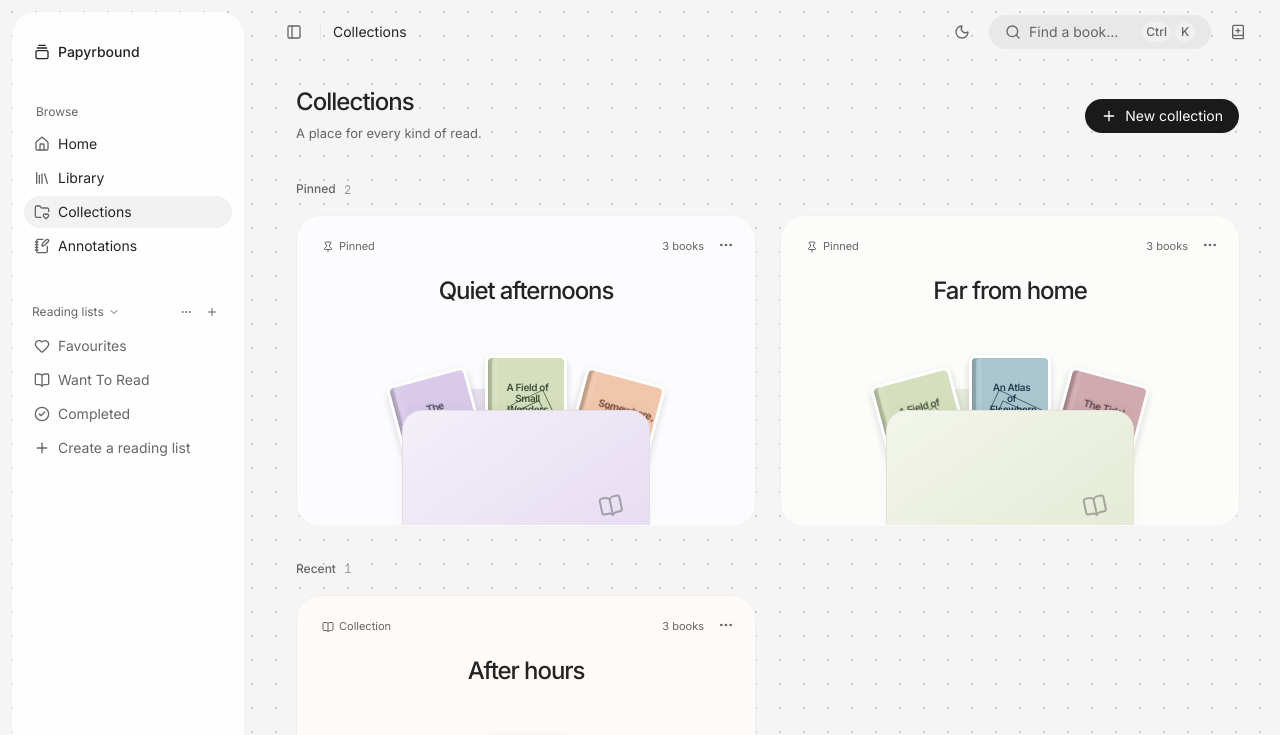
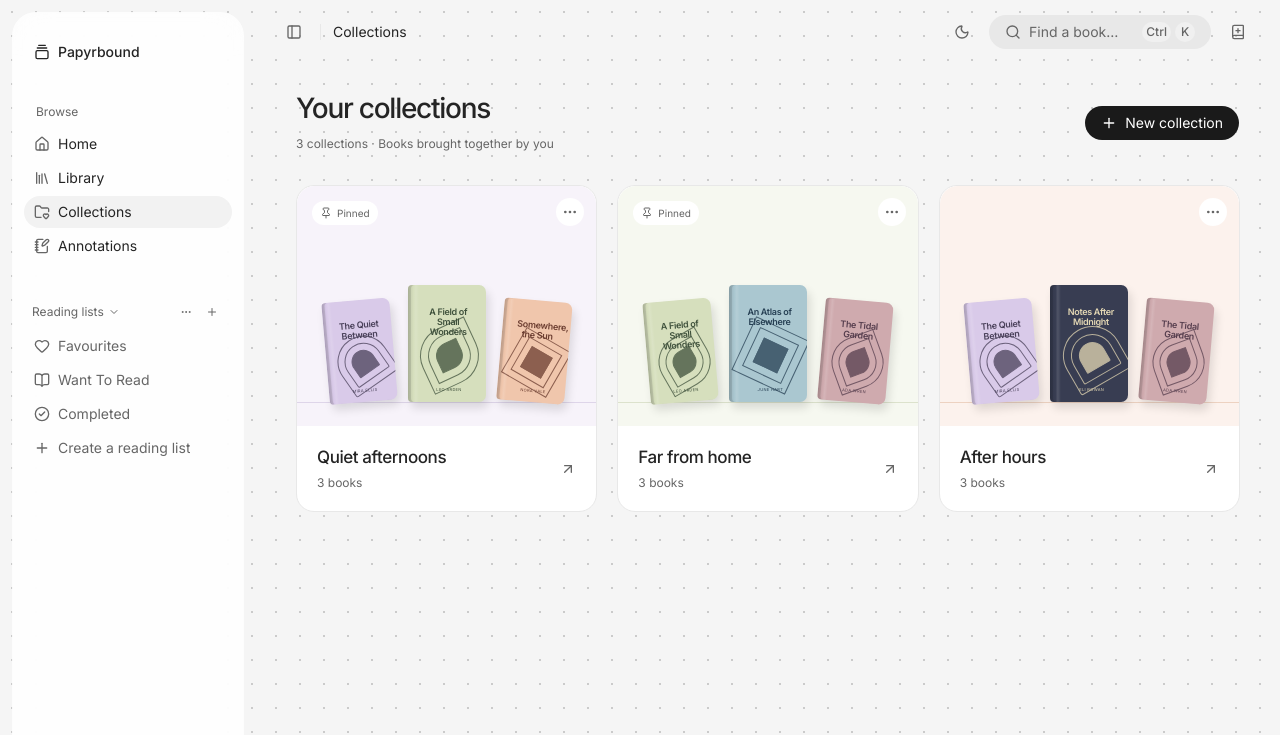
Before and after one commit to Papyrbound/papyrbound-frontend, a Next.js app: page /collections in a window 1280 px wide. Shown: the top 735 px of the page. Built offline with nearby package versions, Linux system fonts and the light colour scheme.

Commit message:
Redesign collections as curated bookshelves

```diff
--- a/src/app/globals.css
+++ b/src/app/globals.css
@@ -388,39 +388,36 @@
   .list-heading-action { opacity: 1; }
 }
 
-/* Collections: layered covers tucked into quiet, colorful folders. */
-.collections-page { padding: 24px 40px 48px; width: 100%; }
-.collections-heading { display: flex; align-items: center; justify-content: space-between; gap: 20px; margin-bottom: 36px; }
-.collections-heading h1 { font-size: 24px; font-weight: 500; letter-spacing: -.04em; }
-.collections-heading p { margin-top: 6px; font-size: 13px; color: var(--muted-foreground); }
-.collection-section + .collection-section { margin-top: 32px; }
-.collection-section-heading { display: flex; align-items: center; gap: 8px; margin-bottom: 16px; font-size: 12px; color: var(--muted-foreground); }
-.collection-section-heading span { font-variant-numeric: tabular-nums; opacity: .65; }
-.collection-cards { display: grid; grid-template-columns: repeat(auto-fill, minmax(min(100%, 300px), 1fr)); gap: 24px; }
-.collection-card[data-slot="card"] { position: relative; overflow: hidden; padding: 0; gap: 0; border: 1px solid color-mix(in srgb, var(--border) 50%, transparent); border-radius: 24px; box-shadow: none; background: color-mix(in srgb, var(--folder-color) 8%, var(--card)); transition: background-color 180ms, border-color 180ms, transform 180ms; }
-.collection-card:hover { border-color: color-mix(in srgb, var(--folder-color) 55%, var(--border)); }
-.collection-open[data-slot="button"] { display: flex; flex-direction: column; justify-content: flex-start; width: 100%; height: 310px; padding: 22px 24px 0; border-radius: 24px; gap: 0; white-space: normal; overflow: hidden; background: transparent; }
+/* Collections: book-led shelves with a quiet editorial hierarchy. */
+.collections-page { padding: 28px 40px 48px; width: 100%; }
+.collections-heading { display: flex; align-items: center; justify-content: space-between; gap: 20px; margin-bottom: 32px; }
+.collections-heading h1 { font-size: 28px; line-height: 1.2; font-weight: 500; letter-spacing: -.045em; }
+.collections-heading p { margin-top: 8px; font-size: 12px; color: var(--muted-foreground); }
+.collection-cards { display: grid; grid-template-columns: repeat(auto-fill, minmax(min(100%, 260px), 1fr)); gap: 20px; }
+.collection-card[data-slot="card"] { position: relative; overflow: hidden; padding: 0; gap: 0; border: 1px solid var(--border); border-radius: 18px; box-shadow: none; background: var(--card); transition: border-color 180ms, transform 180ms; }
+.collection-card:hover { border-color: color-mix(in srgb, var(--collection-color) 65%, var(--foreground)); transform: translateY(-3px); }
+.collection-open[data-slot="button"] { display: flex; flex-direction: column; justify-content: flex-start; width: 100%; height: auto; padding: 0; border: none; border-radius: 18px; gap: 0; white-space: normal; overflow: hidden; background: transparent; }
 .collection-open[data-slot="button"]:hover { background: transparent; }
-.collection-card-meta { display: flex; align-items: center; justify-content: space-between; width: 100%; padding-right: 26px; font-size: 11px; color: var(--muted-foreground); }
-.collection-card-meta > span:first-child { display: flex; align-items: center; gap: 5px; }
-.collection-card-meta svg { width: 12px; height: 12px; }
-.collection-card-title { font-size: 24px; line-height: 1.2; font-weight: 500; letter-spacing: -.045em; margin-top: 22px; text-align: center; }
-.collection-menu[data-slot="dropdown-menu-trigger"] { position: absolute; right: 15px; top: 15px; color: var(--muted-foreground); }
-.collection-folder { position: relative; display: block; width: 240px; height: 170px; margin-top: auto; flex-shrink: 0; }
-.collection-folder-tab { position: absolute; left: 0; top: 34px; width: 100px; height: 30px; border-radius: 18px 18px 0 0; background: color-mix(in srgb, var(--folder-color) 55%, var(--card)); }
-.collection-cover-stack { position: absolute; inset: 0; display: flex; align-items: flex-start; justify-content: center; gap: 0; }
-.collection-preview-cover { display: block; width: 82px; flex-shrink: 0; transform-origin: bottom center; transition: transform 250ms ease-out; filter: drop-shadow(0 3px 4px rgb(0 0 0 / 8%)); }
-.collection-preview-cover:nth-child(1) { transform: rotate(-15deg) translate(8px, 20px); }
-.collection-preview-cover:nth-child(2) { z-index: 1; transform: translateY(0); }
-.collection-preview-cover:nth-child(3) { transform: rotate(15deg) translate(-8px, 20px); }
-.collection-preview-cover .book-cover { border: 3px solid var(--card); border-radius: 7px; }
-.collection-preview-cover .cover-type { font-size: 10px; padding: 10px 7px 0; }
+.collection-preview { position: relative; display: flex; width: 100%; height: 240px; overflow: hidden; align-items: flex-end; justify-content: center; padding: 56px 20px 24px; background: color-mix(in srgb, var(--collection-color) 22%, var(--card)); }
+.collection-preview-line { position: absolute; bottom: 23px; left: 0; right: 0; height: 1px; background: color-mix(in srgb, var(--collection-color) 65%, var(--border)); }
+.collection-cover-stack { position: relative; display: flex; align-items: flex-end; justify-content: center; gap: 10px; }
+.collection-preview-cover { display: block; width: 68px; flex-shrink: 0; transform-origin: bottom center; transition: transform 220ms ease-out; }
+.collection-preview-cover:nth-child(2) { width: 78px; }
+.collection-preview-cover:nth-child(1) { transform: rotate(-5deg); }
+.collection-preview-cover:nth-child(3) { transform: rotate(5deg); }
+.collection-preview-cover .book-cover { border-radius: 4px 7px 7px 4px; box-shadow: inset 3px 0 0 rgb(0 0 0 / 10%), 3px 6px 10px rgb(0 0 0 / 12%); }
+.collection-preview-cover .cover-type { font-size: 9px; padding: 8px 5px 0; }
 .collection-preview-cover .cover-credit { font-size: 4px; }
-.collection-folder-front { position: absolute; z-index: 2; inset: 55px -4px -20px; display: flex; align-items: flex-end; justify-content: flex-end; padding: 26px; border-radius: 20px 20px 0 0; background: linear-gradient(145deg, color-mix(in srgb, var(--folder-color) 30%, var(--card)), color-mix(in srgb, var(--folder-color) 65%, var(--card))); border: 1px solid color-mix(in srgb, var(--folder-color) 40%, var(--border)); box-shadow: 0 -4px 14px rgb(0 0 0 / 3%); }
-.collection-folder-front svg { width: 24px; height: 24px; opacity: .35; transform: rotate(-12deg); }
-.collection-open:hover .collection-preview-cover:nth-child(1), .collection-open:focus-visible .collection-preview-cover:nth-child(1) { transform: rotate(-19deg) translate(0, 10px); }
-.collection-open:hover .collection-preview-cover:nth-child(2), .collection-open:focus-visible .collection-preview-cover:nth-child(2) { transform: translateY(-8px); }
-.collection-open:hover .collection-preview-cover:nth-child(3), .collection-open:focus-visible .collection-preview-cover:nth-child(3) { transform: rotate(19deg) translate(0, 10px); }
+.collection-card-info { display: flex; align-items: center; justify-content: space-between; gap: 12px; width: 100%; padding: 20px; text-align: left; }
+.collection-card-title { display: block; font-size: 17px; line-height: 1.35; font-weight: 500; letter-spacing: -.025em; }
+.collection-card-meta { display: block; margin-top: 5px; font-size: 12px; color: var(--muted-foreground); }
+.collection-open-arrow { flex-shrink: 0; color: var(--muted-foreground); transition: transform 180ms; }
+.collection-open:hover .collection-open-arrow { transform: translate(2px, -2px); }
+.collection-open:hover .collection-preview-cover, .collection-open:focus-visible .collection-preview-cover { transform: translateY(-5px); }
+.collection-open:hover .collection-preview-cover:nth-child(2), .collection-open:focus-visible .collection-preview-cover:nth-child(2) { transform: translateY(-10px); }
+.collection-pin { position: absolute; top: 15px; left: 15px; display: flex; align-items: center; gap: 5px; padding: 5px 8px; border-radius: 999px; background: var(--card); color: var(--muted-foreground); font-size: 10px; pointer-events: none; }
+.collection-menu[data-slot="dropdown-menu-trigger"] { position: absolute; right: 12px; top: 12px; background: var(--card); color: var(--muted-foreground); }
+.collection-preview-empty { width: 40px; height: 40px; align-self: center; color: var(--muted-foreground); opacity: .45; }
 .collection-editor[data-slot="dialog-content"] { max-height: calc(100dvh - 32px); overflow-y: auto; }
 .collection-book-picker { max-height: 220px; overflow-y: auto; }
 .collection-book-option { display: flex; align-items: center; gap: 12px; padding: 8px; border-radius: 12px; cursor: pointer; }
@@ -430,12 +427,11 @@
 .collection-empty[data-slot="card"] { align-items: center; padding: 48px 24px; text-align: center; box-shadow: none; }
 .collection-empty h2 { font-size: 20px; }
 .collection-empty p { font-size: 13px; color: var(--muted-foreground); }
-@media (min-width: 1500px) { .collection-cards { grid-template-columns: repeat(auto-fill, minmax(320px, 400px)); } }
+@media (min-width: 1500px) { .collection-cards { grid-template-columns: repeat(auto-fill, minmax(280px, 340px)); } }
 @media (max-width: 767px) {
   .collections-page { padding: 16px 20px 32px; }
   .collections-heading { align-items: flex-start; gap: 12px; margin-bottom: 28px; flex-wrap: wrap; }
   .collections-heading h1 { font-size: 22px; }
   .collection-cards { gap: 16px; }
-  .collection-open[data-slot="button"] { height: 290px; }
-  .collection-section + .collection-section { margin-top: 24px; }
+  .collection-preview { height: 220px; }
 }
--- a/src/features/collections/ui/collections-page.tsx
+++ b/src/features/collections/ui/collections-page.tsx
@@ -1,7 +1,7 @@
 "use client"
 
 import { useRef, useState, type CSSProperties } from "react"
-import { ArrowLeftIcon, BookOpenIcon, CheckIcon, FolderPlusIcon, MoreHorizontalIcon, PencilIcon, PinIcon, PinOffIcon, PlusIcon, SearchIcon, Trash2Icon } from "lucide-react"
+import { ArrowLeftIcon, ArrowUpRightIcon, BookOpenIcon, CheckIcon, FolderPlusIcon, MoreHorizontalIcon, PencilIcon, PinIcon, PinOffIcon, PlusIcon, SearchIcon, Trash2Icon } from "lucide-react"
 import { Button } from "@/shared/ui/button"
 import { Card } from "@/shared/ui/card"
 import { Checkbox } from "@/shared/ui/checkbox"
@@ -46,7 +46,7 @@ function CollectionEditor({ collection, onClose, onSave }: {
         setOpen(false)
       }}>
         <div className="space-y-2"><label htmlFor="collection-name">Name</label><Input id="collection-name" ref={titleRef} placeholder="e.g. Weekend escapes" value={name} onChange={(event) => setName(event.target.value)} required maxLength={80} /></div>
-        <fieldset><legend className="mb-2 text-sm">Folder color</legend><div className="flex gap-2">{colors.map((option) => <Button key={option.name} type="button" variant="outline" size="icon" aria-label={option.name} aria-pressed={color === option.value} style={{ background: option.value, color: "#36332f" }} onClick={() => setColor(option.value)}>{color === option.value && <CheckIcon />}</Button>)}</div></fieldset>
+        <fieldset><legend className="mb-2 text-sm">Collection color</legend><div className="flex gap-2">{colors.map((option) => <Button key={option.name} type="button" variant="outline" size="icon" aria-label={option.name} aria-pressed={color === option.value} style={{ background: option.value, color: "#36332f" }} onClick={() => setColor(option.value)}>{color === option.value && <CheckIcon />}</Button>)}</div></fieldset>
         <fieldset><legend className="mb-2 text-sm">Books · {bookIds.length} selected</legend>
           <div className="relative"><SearchIcon className="pointer-events-none absolute left-3 top-1/2 size-4 -translate-y-1/2 text-muted-foreground" /><Input type="search" aria-label="Search collection books" placeholder="Find a book…" className="pl-9" value={query} onChange={(event) => setQuery(event.target.value)} onKeyDown={(event) => { if (event.key === "Enter") event.preventDefault() }} /></div>
           <div className="collection-book-picker mt-3">{results.map((book) => <label key={book.id} className="collection-book-option"><BookCover book={book} /><span className="min-w-0 flex-1"><span className="block truncate text-sm">{book.title}</span><span className="block truncate text-xs text-muted-foreground">{book.author}</span></span><Checkbox checked={bookIds.includes(book.id)} aria-label={`Include ${book.title}`} onCheckedChange={(checked) => setBookIds((current) => checked ? [...current, book.id] : current.filter((id) => id !== book.id))} /></label>)}
@@ -78,27 +78,24 @@ export function CollectionsPage() {
       <div className="gallery-heading"><h1>{selected.name}</h1><span>{collectionBooks(selected).length} {collectionBooks(selected).length === 1 ? "book" : "books"}</span></div>
       <BookGallery books={collectionBooks(selected)} onAddBooks={() => setEditor({ collection: selected })} />
     </section> : <section className="collections-page" aria-label="Collections">
-      <div className="collections-heading"><div><h1>Collections</h1><p>A place for every kind of read.</p></div><Button onClick={() => setEditor({})}><PlusIcon />New collection</Button></div>
-      {[{ label: "Pinned", pinned: true }, { label: "Recent", pinned: false }].map((section) => {
-        const items = collections.filter((collection) => collection.pinned === section.pinned)
-        if (!items.length) return null
-        return <section key={section.label} className="collection-section" aria-label={section.label}>
-          <div className="collection-section-heading"><h2>{section.label}</h2><span>{items.length}</span></div>
-          <div className="collection-cards">{items.map((collection) => {
+      <div className="collections-heading"><div><h1>Your collections</h1><p>{collections.length} {collections.length === 1 ? "collection" : "collections"} · Books brought together by you</p></div><Button onClick={() => setEditor({})}><PlusIcon />New collection</Button></div>
+          <div className="collection-cards">{[...collections].sort((first, second) => Number(second.pinned) - Number(first.pinned)).map((collection) => {
             const previewBooks = collectionBooks(collection)
-            return <Card key={collection.id} className="collection-card" style={{ "--folder-color": collection.color } as CSSProperties}>
+            return <Card key={collection.id} className="collection-card" style={{ "--collection-color": collection.color } as CSSProperties}>
               <Button variant="ghost" className="collection-open" onClick={() => setSelectedId(collection.id)} aria-label={`Open ${collection.name}, ${previewBooks.length} ${previewBooks.length === 1 ? "book" : "books"}`}>
-                <span className="collection-card-meta"><span>{collection.pinned ? <><PinIcon />Pinned</> : <><BookOpenIcon />Collection</>}</span><span>{previewBooks.length} {previewBooks.length === 1 ? "book" : "books"}</span></span>
-                <span className="collection-card-title">{collection.name}</span>
-                <span className="collection-folder" aria-hidden="true"><span className="collection-folder-tab" /><span className="collection-cover-stack">{previewBooks.slice(0, 3).map((book) => <span className="collection-preview-cover" key={book.id}><BookCover book={book} /></span>)}</span><span className="collection-folder-front"><BookOpenIcon /></span></span>
+                <span className="collection-preview" aria-hidden="true">
+                  <span className="collection-preview-line" />
+                  <span className="collection-cover-stack">{previewBooks.slice(0, 3).map((book) => <span className="collection-preview-cover" key={book.id}><BookCover book={book} /></span>)}</span>
+                  {previewBooks.length === 0 && <BookOpenIcon className="collection-preview-empty" />}
+                </span>
+                <span className="collection-card-info"><span><span className="collection-card-title">{collection.name}</span><span className="collection-card-meta">{previewBooks.length} {previewBooks.length === 1 ? "book" : "books"}</span></span><ArrowUpRightIcon className="collection-open-arrow" /></span>
               </Button>
+              {collection.pinned && <span className="collection-pin"><PinIcon className="size-3" /><span>Pinned</span></span>}
               <DropdownMenu><DropdownMenuTrigger render={<Button variant="ghost" size="icon-sm" className="collection-menu" />} aria-label={`Options for ${collection.name}`}><MoreHorizontalIcon /></DropdownMenuTrigger>
                 <DropdownMenuContent align="end" className="w-56"><DropdownMenuItem onClick={() => setEditor({ collection })}><PencilIcon />Edit collection</DropdownMenuItem><DropdownMenuItem onClick={() => setCollections((current) => current.map((item) => item.id === collection.id ? { ...item, pinned: !item.pinned } : item))}>{collection.pinned ? <PinOffIcon /> : <PinIcon />}{collection.pinned ? "Unpin collection" : "Pin collection"}</DropdownMenuItem><DropdownMenuSeparator /><DropdownMenuItem variant="destructive" onClick={() => setDeleting(collection)}><Trash2Icon />Delete collection</DropdownMenuItem></DropdownMenuContent>
               </DropdownMenu>
             </Card>
           })}</div>
-        </section>
-      })}
       {collections.length === 0 && <Card className="collection-empty"><FolderPlusIcon className="size-10 text-muted-foreground" /><h2>Your next chapter starts here.</h2><p>Bring a few books together in your first collection.</p><Button onClick={() => setEditor({})}><PlusIcon />New collection</Button></Card>}
     </section>}
     {editor && <CollectionEditor collection={editor.collection} onClose={() => setEditor(null)} onSave={saveCollection} />}
```
